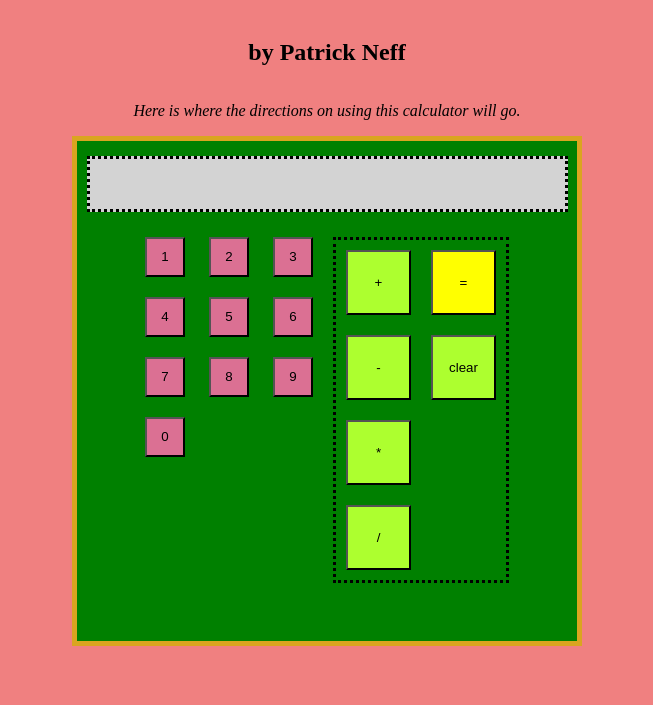
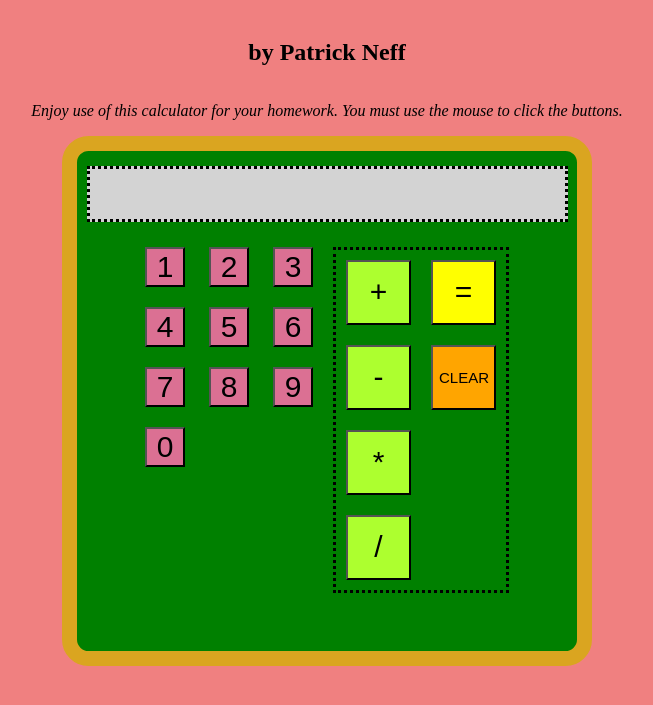
Before and after one commit to pneff88/calculator, a plain HTML site: page index.html in a window 1280 px wide. Shown: the part 69-774 px from the top of the page, without its empty margins (313-966 px from the left). Drawn offline with Linux system fonts and the light colour scheme.

Commit message:
a bit spruced up

```diff
--- a/index.html
+++ b/index.html
@@ -11,7 +11,7 @@
 <body>
     <h1>Calculator v. 1.0</h1>
     <h2>by Patrick Neff</h2>
-    <p><em>Here is where the directions on using this calculator will go.</em></p>
+    <p><em>Enjoy use of this calculator for your homework. You must use the mouse to click the buttons.</em></p>
 
     <div id='calculator' class='calculator'>
 
@@ -38,7 +38,7 @@
                 <button id='+' class='operatorBut'>+</button> <button id='-' class='operatorBut'>-</button>
                 <button id='*' class='operatorBut'>*</button> <button id='/' class='operatorBut'>/</button>
                 <button id='equal' class='operatorBut'>=</button>
-                <button id='clear' class='operatorBut'>clear</button>
+                <button id='clear' class='operatorBut'>CLEAR</button>
             </div>
 
             </div>
--- a/style.css
+++ b/style.css
@@ -13,7 +13,13 @@ body {
     flex-direction: column;
     align-items: center;
     border: solid goldenrod;
-    border-width: 5px;
+    border-width: 15px;
+    border-radius: 5%;
+
+}
+
+button {
+    font-size: 30px;
 }
 
 #calculatorDisplay {
@@ -23,6 +29,7 @@ body {
     margin: 15px;
     border: dotted black;
     display: flex;
+    font-size: 40px;
 }
 
 #numPanel {
@@ -60,3 +67,8 @@ body {
 #equal {
     background-color: yellow;
 }
+
+#clear {
+    font-size: 15px;
+    background-color: orange;
+}
```
Also changed, not shown: script.js (line endings or trailing spaces).
